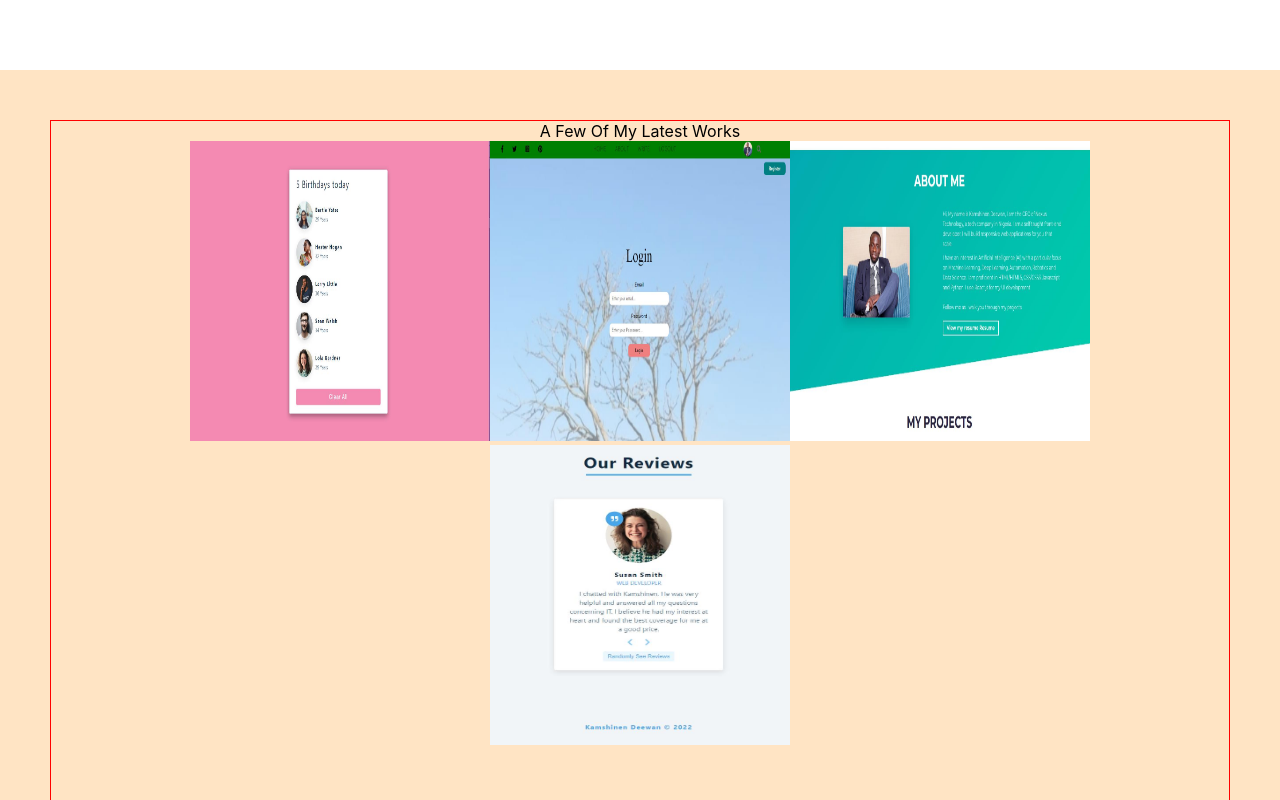
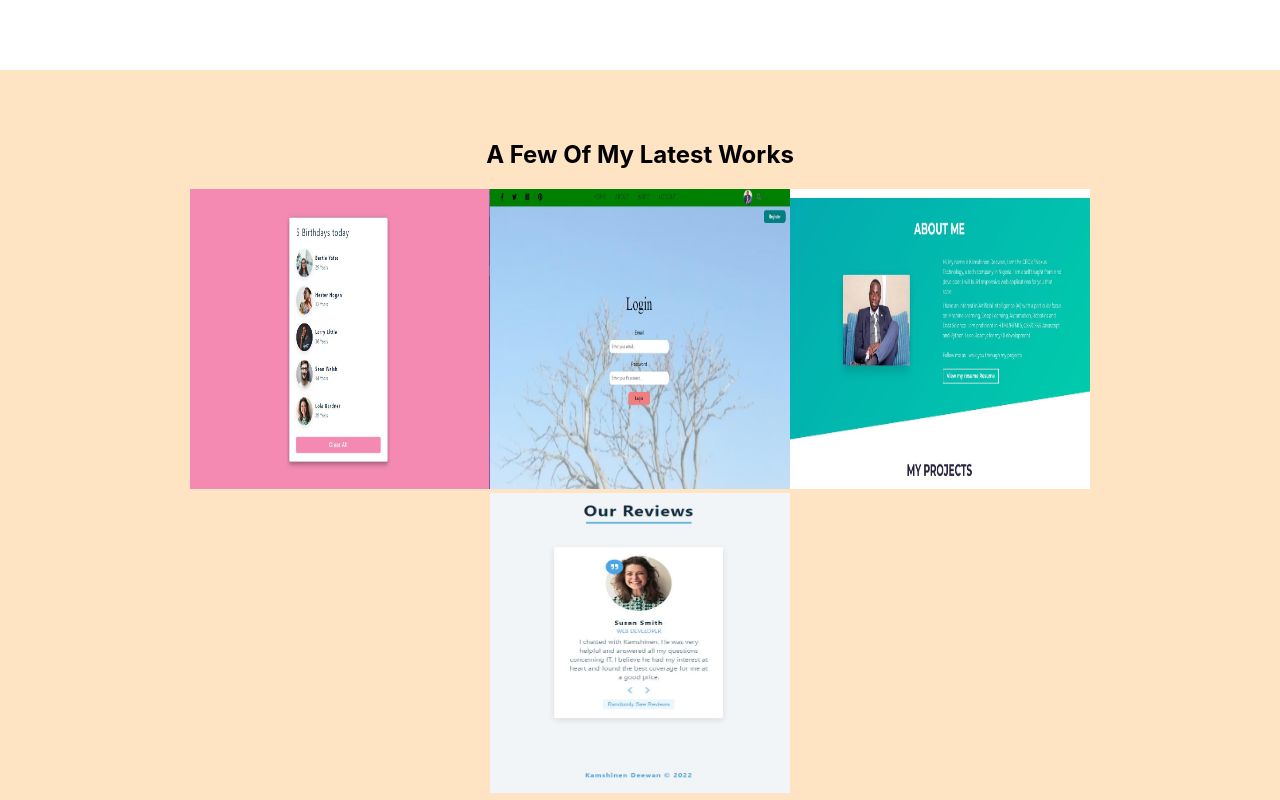
Before and after one commit to Muelji/myportfoliowebsite, a React (Create React App) app: page / in a window 1280 px wide. Shown: the part 3500-4300 px from the top of the page. Built offline with nearby package versions, Linux system fonts and the light colour scheme.

Commit message:
working on all component

```diff
--- a/src/Components/Work.css
+++ b/src/Components/Work.css
@@ -8,7 +8,7 @@
      width: fit-content;
      margin: auto;
      text-align: center;
-     border: 1px solid red;
+     /* border: 1px solid red; */
      display: flex;
      flex-direction: column;
      height: 1000px;
--- a/src/Components/Work.jsx
+++ b/src/Components/Work.jsx
@@ -13,7 +13,7 @@ function Work() {
       <div className='divwork'>
 
          <div>
-            A Few Of My Latest Works
+            <h2>A Few Of My Latest Works</h2>
               <div>
                  <img src={w1} alt="t1" className='imgd' /><img src={w2} alt="t1" className='imgd' /><img src={w3} alt="t1" className='imgd' /><img src={w4} alt="t1" className='imgd' />
               </div>
```
